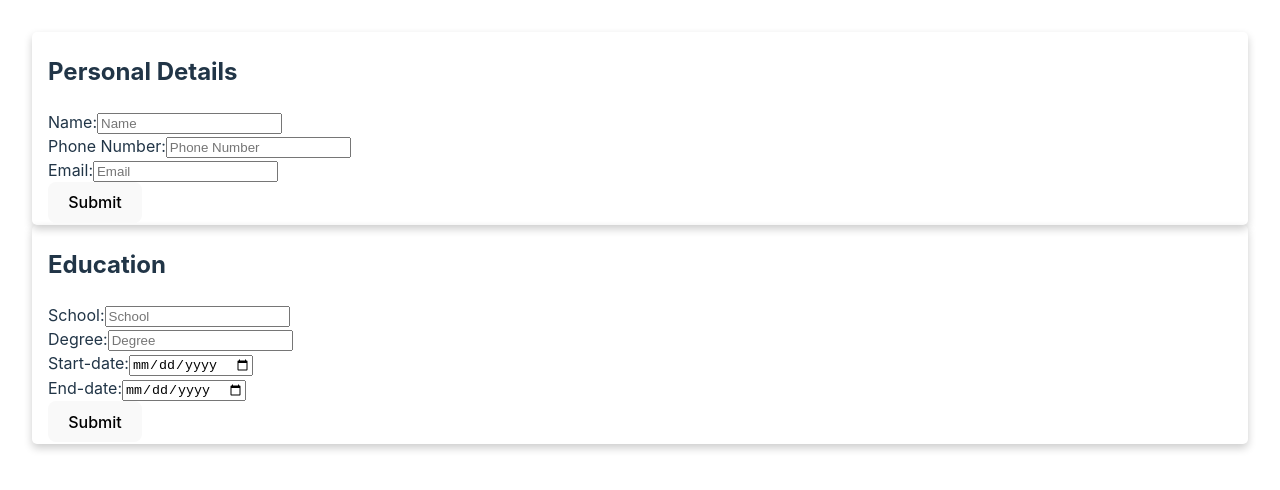
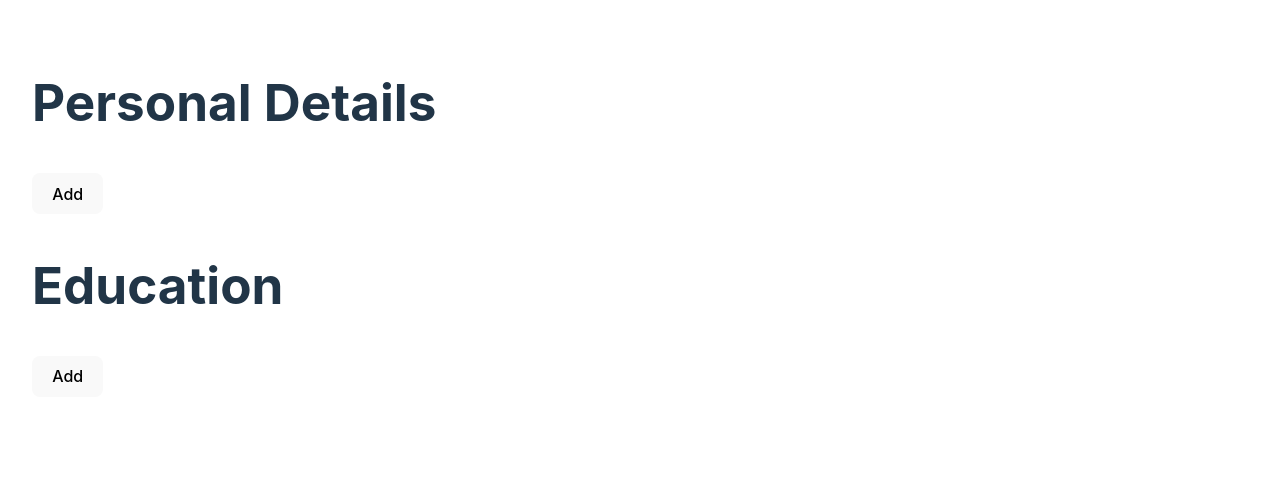
Before and after one commit to Amrmb-05/CV-Application, a React (Vite) app in the folder my-first-react-app/: page / in a window 1280 px wide. Shown: the top 490 px of the page. Built offline with nearby package versions, Linux system fonts and the light colour scheme.

Commit message:
Create Cv display component and made forms into pop ups

```diff
--- a/my-first-react-app/src/App.css
+++ b/my-first-react-app/src/App.css
@@ -2,7 +2,8 @@
   max-width: 1280px;
   margin: 0 auto;
   padding: 2rem;
-
+  /* display: flex;
+  justify-content: space-between; */
 }
 
 form {
@@ -10,10 +11,20 @@ form {
   flex-direction: column;
   flex: auto;
   padding: 2px 16px;
+
 }
 
-section {
+.form {
   box-shadow: 0 4px 8px 0 rgba(0,0,0,0.2);
   transition: 0.3s;
-  border-radius: 5px
+  border-radius: 5px;
+  max-width:400px;
 }
+
+.phone-email {
+  font-weight: bold;
+}
+/*
+.toggle-form {
+  display: none;
+} */
--- a/my-first-react-app/src/App.jsx
+++ b/my-first-react-app/src/App.jsx
@@ -2,6 +2,7 @@ import { useState } from 'react'
 import './App.css'
 import GeneralForm from './components/General'
 import EducationForm from './components/Education'
+import CvDisplay from './components/CvDisplay.jsx'
 function App() {
   const [generalData, setGeneralData] = useState({
     name:"",
@@ -16,7 +17,38 @@ function App() {
     endDate:""
   })
 
+  const [isToggled, setisToggled] = useState({
+    generalForm: false,
+    eduForm: false
+  })
 
+  function showGeneralForm() {
+    setisToggled({
+      ...isToggled,
+      generalForm: true
+    })
+  }
+
+  function hideGeneralForm() {
+    setisToggled({
+      ...isToggled,
+      generalForm: false
+    })
+  }
+
+  function showEduForm() {
+    setisToggled({
+      ...isToggled,
+      eduForm: true
+    })
+  }
+
+  function hideEduForm() {
+    setisToggled({
+      ...isToggled,
+      eduForm: false
+    })
+  }
   function submitGeneralForm(e) {
     e.preventDefault()
     const name = e.target.name.value
@@ -29,6 +61,9 @@ function App() {
       email: email
     }
     setGeneralData(newData)
+    e.target.reset()
+
+    hideGeneralForm()
   }
 
   function submitEduForm(e) {
@@ -37,20 +72,26 @@ function App() {
     const degree = e.target.degree.value
     const startDate = e.target.startDate.value
     const endDate = e.target.endDate.value
+
      const newData = {
       school: school,
       degree : degree,
       startDate: startDate,
       endDate: endDate
     }
+    setEduData(newData)
+    e.target.reset()
 
-    setEduData(newData)
+    hideEduForm()
   }
 
   return (
     <>
-    <GeneralForm submitGeneralForm={submitGeneralForm}/>
-    <EducationForm submitEduForm={submitEduForm}/>
+    <div>
+    <GeneralForm submitGeneralForm={submitGeneralForm} isShown={isToggled.generalForm}/>
+    <EducationForm submitEduForm={submitEduForm} isShown={isToggled.eduForm} />
+    </div>
+    <CvDisplay generalData={generalData} eduData={eduData} showGeneralForm={showGeneralForm} showEduForm={showEduForm}/>
     </>
   )
 
--- /dev/null
+++ b/my-first-react-app/src/components/CvDisplay.jsx
@@ -0,0 +1,22 @@
+export default function CvDisplay( {generalData, eduData, showGeneralForm, showEduForm} ) {
+    return (
+        <div>
+            <section className="personal-details">
+            <div className="header-and-button">
+            <h1>Personal Details</h1>
+            <button className="toggle-general-form" onClick={showGeneralForm}>Add</button>
+            </div>
+            <h2>{generalData.name}</h2>
+            {generalData.phone !== "" && <p className="phone-email">Phone: {generalData.phone} | Email: {generalData.email}</p>}
+            </section>
+            <section className="education">
+            <div className="header-and-button">
+            <h1>Education</h1>
+            <button className="toggle-edu-form" onClick={showEduForm}>Add</button>
+            </div>
+            {eduData.school !== '' && <h2>{eduData.school}, {eduData.degree}</h2>}
+            {eduData.startDate !== '' && <p className="date-of-study">{eduData.startDate} - {eduData.endDate}</p>}
+            </section>
+        </div>
+    )
+}
--- a/my-first-react-app/src/components/Education.jsx
+++ b/my-first-react-app/src/components/Education.jsx
@@ -2,7 +2,7 @@ import Input from "./Input"
 import { useState } from "react"
 import Form from "./Form"
 
-export default function EducationForm( {submitEduForm} ) {
+export default function EducationForm( {submitEduForm, isShown} ) {
     const [eduInput, setEduInput] = useState({
         school:"",
         degree:"",
@@ -42,6 +42,7 @@ export default function EducationForm( {submitEduForm} ) {
         id="edu"
         onSubmit={submitEduForm}
         title="Education"
+        isShown={isShown}
         >
             <Input
                 title="School"
--- a/my-first-react-app/src/components/Form.jsx
+++ b/my-first-react-app/src/components/Form.jsx
@@ -1,11 +1,15 @@
-export default function Form({id,title, onSubmit, children}) {
+export default function Form({id,title, onSubmit, children, isShown}) {
     return (
-        <section>
-            <form id={id} action='' onSubmit={onSubmit}>
+        <>
+        { isShown &&
+        <section className="form">
+            <form id={id} action='' onSubmit={onSubmit} className="toggle-form">
                 <h2>{title}</h2>
                     {children}
-                <button type="submit" form={id}>Submit</button>
+                <button type="submit" form={id} >Submit</button>
             </form>
         </section>
+}
+        </>
     )
 }
--- a/my-first-react-app/src/components/General.jsx
+++ b/my-first-react-app/src/components/General.jsx
@@ -2,7 +2,7 @@ import Input from "./Input"
 import { useState } from "react"
 import Form from "./Form"
 
-export default function GeneralForm( {submitGeneralForm} ) {
+export default function GeneralForm( {submitGeneralForm, isShown} ) {
    const [name, setName] = useState('')
    const [phone, setPhone] = useState('')
    const [email, setEmail] = useState('')
@@ -24,6 +24,7 @@ export default function GeneralForm( {submitGeneralForm} ) {
         id="general"
         title="Personal Details"
         onSubmit={submitGeneralForm}
+        isShown={isShown}
         >
             <Input
                 title="Name"
--- a/my-first-react-app/src/components/Input.jsx
+++ b/my-first-react-app/src/components/Input.jsx
@@ -1,15 +1,15 @@
 export default function Input({title, type, value, handleChange, name}) {
     return (
+        <>
         <label>
-        {title}:
-
-            <input type={type}
+            {title}
+        </label><input type={type}
             name={name}
             placeholder={title}
 
 
-            onChange={handleChange}
-        />
-    </label>
+            onChange={handleChange} />
+        </>
+
     )
 }
```
